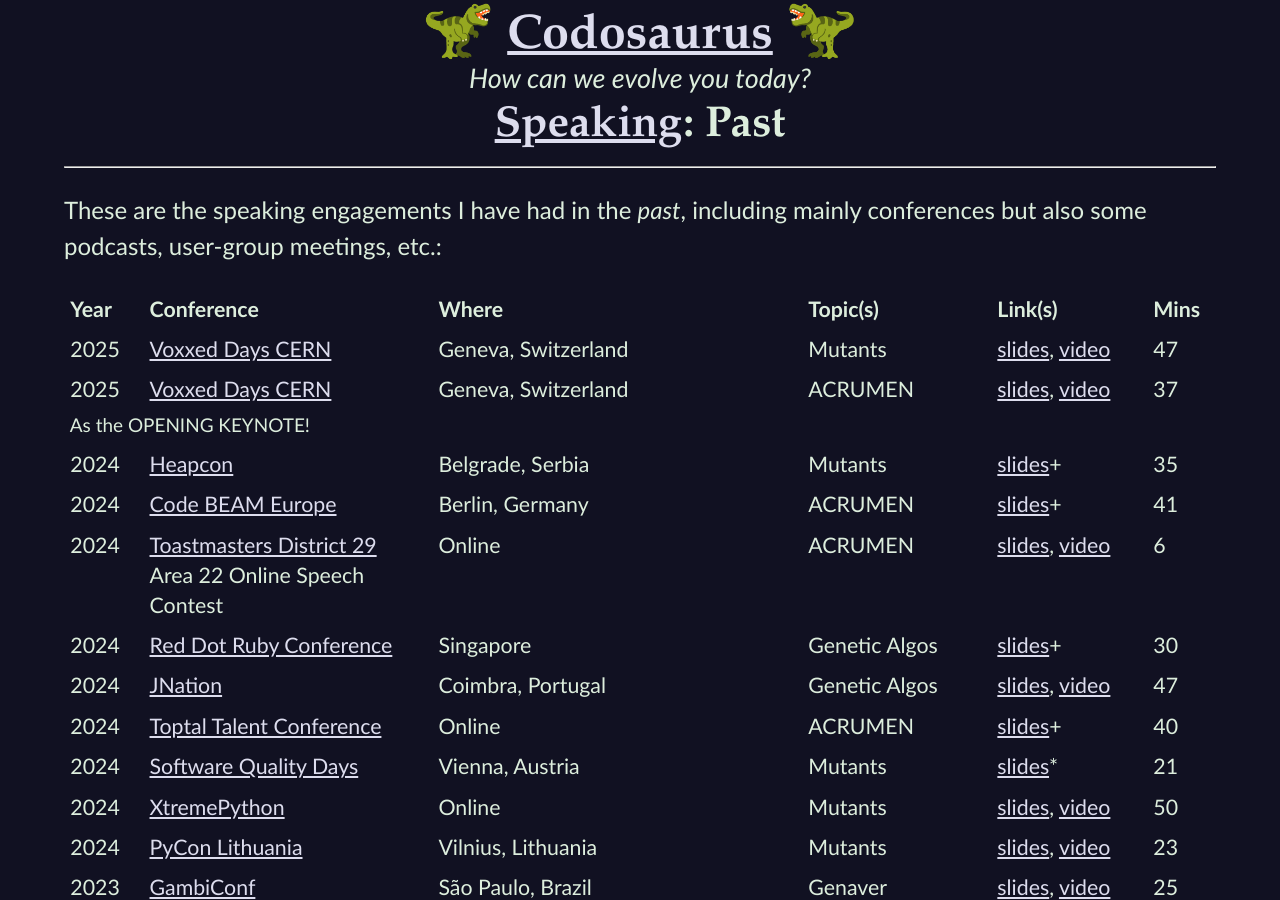
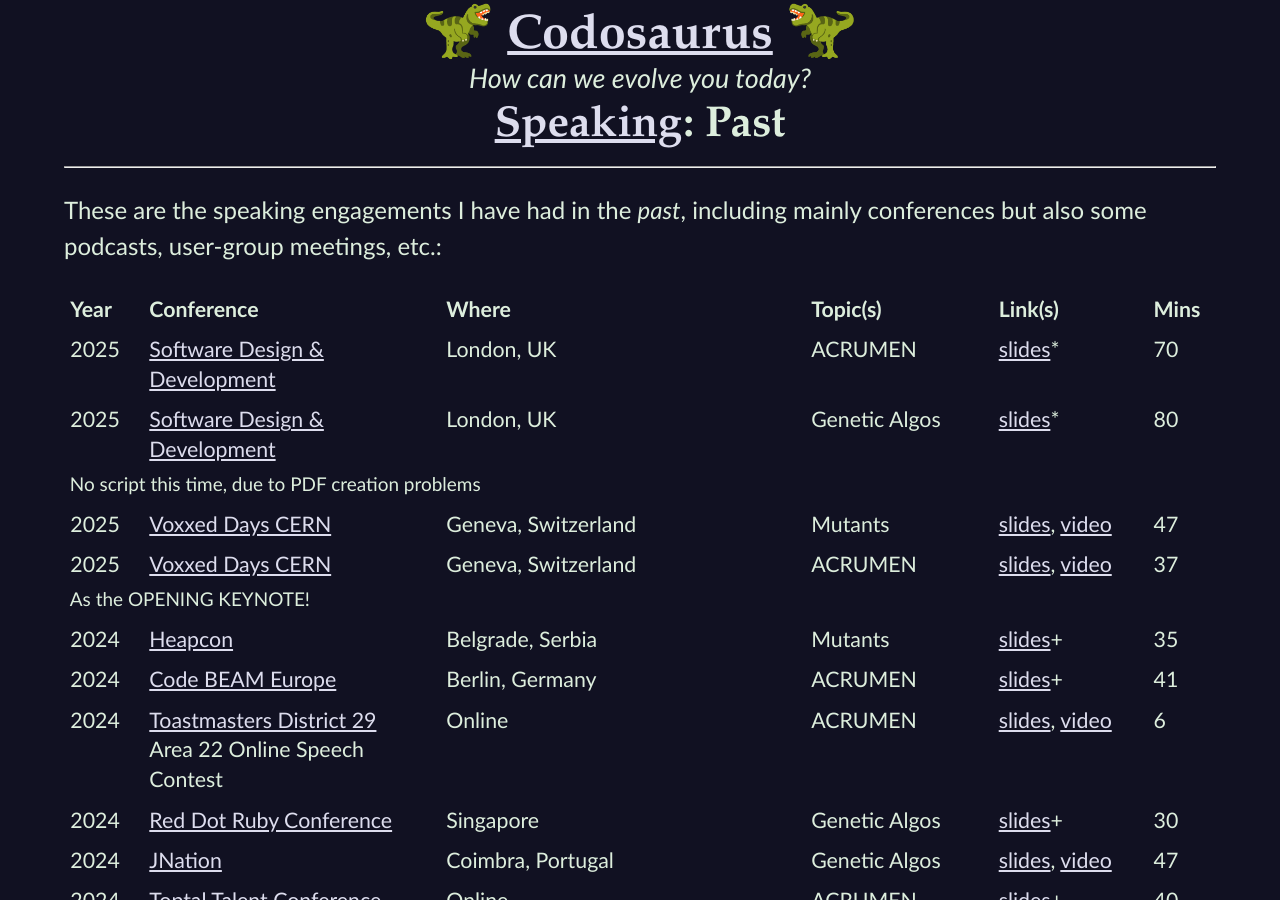
Before and after one commit to CodosaurusLLC/CodosaurusLLC.github.io, a Jekyll site: the page built from speaking/past.md, in a window 1280 px wide and 900 px high. Built offline with Jekyll 4.4.1, drawn with Linux system fonts in a browser that asks for light colours; some of the changed text lies outside the part shown.

Commit message:
move sdd from upcoming to past

```diff
--- a/_includes/upcoming-engagements.html
+++ b/_includes/upcoming-engagements.html
@@ -9,7 +9,5 @@
 
 |When||Conference||Where||Topic(s) |
 |-|
-|May&nbsp;2025||[Software Design &amp; Development](https://sddconf.com/){:rel="nofollow" target="_new"}||London, UK||ACRUMEN|
-|May&nbsp;2025||[Software Design &amp; Development](https://sddconf.com/){:rel="nofollow" target="_new"}||London, UK||Genetic Algos|
 |May&nbsp;2025||[DevDays Europe](https://devdays.lt/){:rel="nofollow" target="_new"}||Vilnius, Lithuania||Genetic Algos|
 {:class="upcoming-engagements speaking"}
--- a/speaking/past.md
+++ b/speaking/past.md
@@ -21,6 +21,31 @@
     </tr>
   </thead>
   <tbody>
+
+    <tr>
+      <td class="numeric">2025</td>
+      <td><a href="https://sddconf.com/" rel="nofollow" target="_new">Software Design &amp; Development</a></td>
+      <td>London, UK</td>
+      <td>ACRUMEN</td>
+      <td>
+        <a href="/reds/acrumen-sdd-25-slides" target="_new">slides</a>*
+      </td>
+      <td class="numeric">70</td>
+    </tr>
+
+    <tr>
+      <td class="numeric">2025</td>
+      <td><a href="https://sddconf.com/" rel="nofollow" target="_new">Software Design &amp; Development</a></td>
+      <td>London, UK</td>
+      <td>Genetic Algos</td>
+      <td>
+        <a href="/reds/gen-algs-sdd-25-slides" target="_new">slides</a>*
+      </td>
+      <td class="numeric">80</td>
+    </tr>
+    <tr class="notes">
+      <td colspan="6">No script this time, due to PDF creation problems</td>
+    </tr>
 
     <tr>
       <td class="numeric">2025</td>
```
Also changed, not shown: other parts of speaking/past.md (+1 -1 lines).
